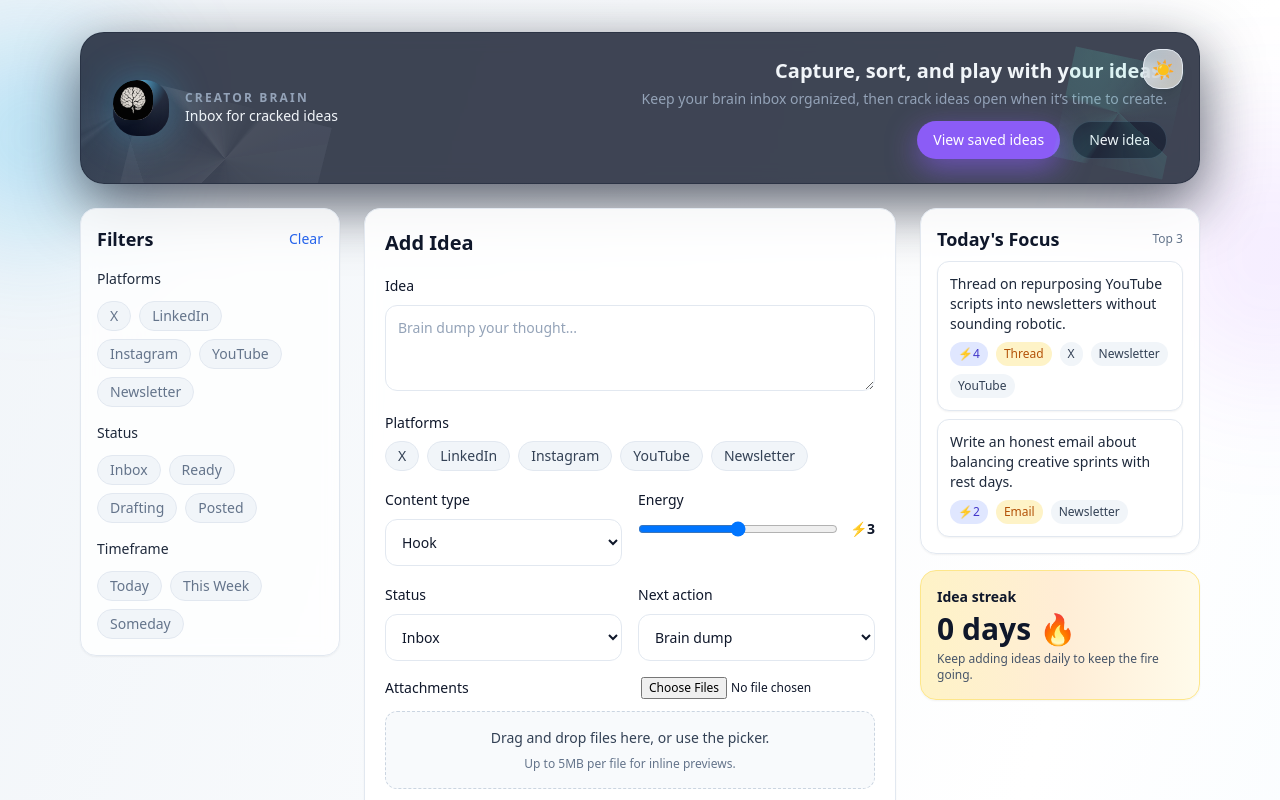
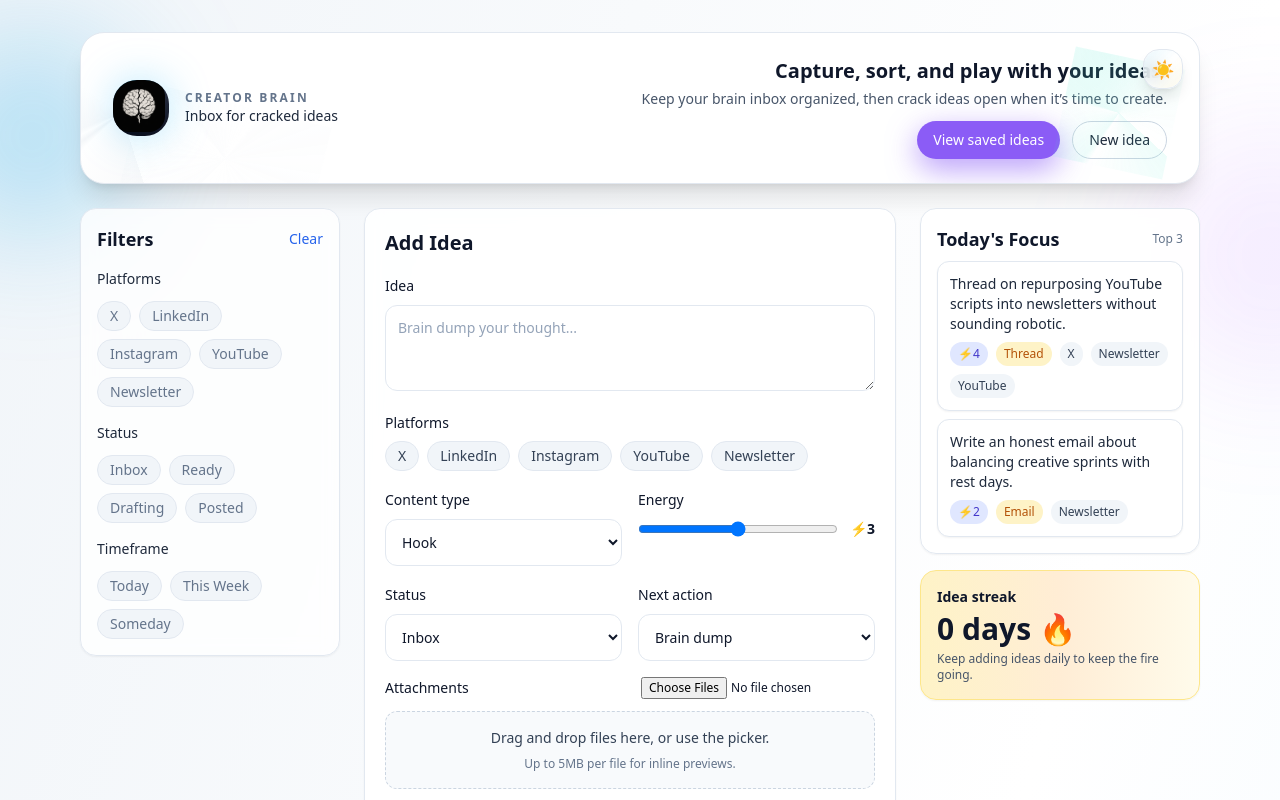
Before and after one commit to Solmidey/Creator_Brain_Box, a Next.js app: page / in a window 1280 px wide. Shown: the top 800 px of the page. Built offline with nearby package versions, Linux system fonts and the light colour scheme.

Commit message:
Update logo assets and hero theming

```diff
--- a/app/components/HeroHeader.tsx
+++ b/app/components/HeroHeader.tsx
@@ -1,14 +1,24 @@
+"use client";
+
 import Link from "next/link";
+import { useTheme } from "next-themes";
 
 import Logo from "./Logo";
 import { ThemeToggle } from "./ThemeToggle";
 
 export default function HeroHeader({ onOpenHelper }: { onOpenHelper: () => void }) {
+  const { theme } = useTheme();
+  const logoMode: "light" | "dark" = theme === "light" ? "light" : "dark";
+
   return (
-    <section className="relative overflow-hidden rounded-3xl border border-slate-800/60 bg-slate-900/80 px-6 py-5 text-slate-100 shadow-[0_20px_60px_rgba(15,23,42,0.7)] backdrop-blur sm:px-8 sm:py-6 dark:bg-slate-900/90">
+    <section
+      className="relative overflow-hidden rounded-3xl border bg-white text-slate-900 shadow-xl
+             border-slate-200
+             dark:bg-slate-900 dark:text-slate-50 dark:border-slate-800/70 px-6 py-5 sm:px-8 sm:py-6"
+    >
       <div className="pointer-events-none absolute -left-10 top-0 h-40 w-40 rotate-[-18deg] bg-[conic-gradient(from_180deg_at_50%_50%,rgba(148,163,184,0.12)_0,transparent_18%,rgba(148,163,184,0.18)_20%,transparent_22%,rgba(148,163,184,0.12)_24%,transparent_40%,transparent_100%)] opacity-50" />
       <div className="pointer-events-none absolute right-6 top-6 h-28 w-28 rotate-12 bg-[radial-gradient(circle_at_30%_0%,rgba(94,234,212,0.16),transparent_55%),conic-gradient(from_120deg_at_50%_50%,rgba(94,234,212,0.18),rgba(14,165,233,0)_22%,rgba(94,234,212,0.18)_24%,rgba(56,189,248,0)_42%,rgba(94,234,212,0.2)_44%,rgba(14,165,233,0)_100%)] opacity-60" />
-      <div className="pointer-events-none absolute -bottom-8 left-12 h-28 w-48 rotate-[14deg] bg-[linear-gradient(120deg,rgba(255,255,255,0.08),rgba(255,255,255,0)_32%),conic-gradient(from_210deg_at_50%_50%,rgba(226,232,240,0.12)_0,rgba(226,232,240,0)_26%,rgba(226,232,240,0.16)_28%,rgba(226,232,240,0)_48%,rgba(226,232,240,0.12)_50%,rgba(226,232,240,0)_100%)] opacity-60" />
+      <div className="pointer-events-none absolute -bottom-8 left-12 h-28 w-48 rotate-[14deg] bg-[linear-gradient(120deg,rgba(195,255,255,0.08),rgba(255,255,255,0)_32%),conic-gradient(from_210deg_at_50%_50%,rgba(226,232,240,0.12)_0,rgba(226,232,240,0)_26%,rgba(226,232,240,0.16)_28%,rgba(226,232,240,0)_48%,rgba(226,232,240,0.12)_50%,rgba(226,232,240,0)_100%)] opacity-60" />
 
       <div className="absolute right-4 top-4">
         <ThemeToggle />
@@ -18,18 +28,18 @@ export default function HeroHeader({ onOpenHelper }: { onOpenHelper: () => void
         <div className="relative flex items-center gap-3 sm:gap-4">
           <div className="relative h-12 w-12 overflow-hidden rounded-3xl bg-[radial-gradient(circle_at_30%_0%,#38bdf8_0,#0f172a_55%,#020617_100%)] shadow-[0_0_40px_rgba(56,189,248,0.35)] sm:h-14 sm:w-14">
             <div className="pointer-events-none absolute inset-0 opacity-35 mix-blend-screen bg-[radial-gradient(circle_at_20%_20%,rgba(248,250,252,0.3),transparent_55%),conic-gradient(from_210deg_at_50%_50%,rgba(15,23,42,0)_0,rgba(15,23,42,0)_30%,rgba(248,250,252,0.4)_32%,rgba(15,23,42,0)_34%,rgba(248,250,252,0.4)_36%,rgba(15,23,42,0)_38%,rgba(248,250,252,0.4)_40%,rgba(15,23,42,0)_100%)]" />
-            <Logo mode="dark" size={40} className="absolute inset-0 m-auto" />
+            <Logo mode={logoMode} size={52} className="absolute inset-0 m-auto shadow-lg" />
           </div>
           <div className="flex flex-col">
-            <span className="text-xs font-semibold uppercase tracking-[0.18em] text-slate-400">Creator Brain</span>
-            <span className="text-sm font-medium text-slate-100">Inbox for cracked ideas</span>
+            <span className="text-xs font-semibold uppercase tracking-[0.18em] text-slate-500 dark:text-slate-400">Creator Brain</span>
+            <span className="text-sm font-medium text-slate-800 dark:text-slate-100">Inbox for cracked ideas</span>
           </div>
         </div>
 
         <div className="flex flex-col gap-4 sm:items-end sm:gap-3">
           <div className="space-y-1 sm:text-right">
-            <h1 className="text-lg font-semibold text-slate-100 sm:text-xl">Capture, sort, and play with your ideas.</h1>
-            <p className="text-sm text-slate-400">Keep your brain inbox organized, then crack ideas open when it’s time to create.</p>
+            <h1 className="text-lg font-semibold text-slate-900 dark:text-slate-100 sm:text-xl">Capture, sort, and play with your ideas.</h1>
+            <p className="text-sm text-slate-600 dark:text-slate-400">Keep your brain inbox organized, then crack ideas open when it’s time to create.</p>
           </div>
 
           <div className="mt-1 flex flex-wrap gap-3 sm:mt-0 sm:justify-end">
@@ -42,7 +52,7 @@ export default function HeroHeader({ onOpenHelper }: { onOpenHelper: () => void
             <button
               type="button"
               onClick={onOpenHelper}
-              className="inline-flex items-center justify-center rounded-full border border-slate-600/70 bg-slate-900/60 px-4 py-2 text-sm font-medium text-slate-100 transition-transform hover:-translate-y-[1px] hover:border-slate-400 hover:bg-slate-800/80 active:translate-y-0"
+              className="inline-flex items-center justify-center rounded-full border border-slate-300 bg-white/80 px-4 py-2 text-sm font-medium text-slate-800 transition-transform hover:-translate-y-[1px] hover:border-slate-400 hover:bg-white active:translate-y-0 dark:border-slate-600/70 dark:bg-slate-900/60 dark:text-slate-100 dark:hover:bg-slate-800/80"
             >
               New idea
             </button>
--- a/app/components/Logo.tsx
+++ b/app/components/Logo.tsx
@@ -1,31 +1,34 @@
+"use client";
+
 import Image from "next/image";
-import type { FC } from "react";
 
 export type LogoProps = {
   mode?: "light" | "dark";
-  size?: number; // px, default 32
-  className?: string; // extra Tailwind classes
+  size?: number;
+  className?: string;
 };
 
-const Logo: FC<LogoProps> = ({ mode = "dark", className = "", size = 32 }) => {
-  const src = mode === "light" ? "/creator-brain-logo-light.png" : "/creator-brain-logo-dark.png";
+export function Logo({ mode = "dark", size = 40, className = "" }: LogoProps) {
+  const src =
+    mode === "light"
+      ? "/creator-brain-logo-light.png"
+      : "/creator-brain-logo-dark.png";
 
   return (
     <div
-      className={`relative inline-flex items-center justify-center overflow-hidden rounded-2xl bg-white/80 shadow-lg transition-transform duration-300 hover:rotate-[0.5deg] hover:scale-[1.03] dark:bg-slate-900/70 ${className}`.trim()}
+      className={`relative inline-flex items-center justify-center rounded-2xl overflow-hidden ${className}`}
       style={{ width: size, height: size }}
     >
-      <div className="pointer-events-none absolute inset-0 bg-gradient-to-br from-sky-400/20 via-transparent to-purple-500/10" />
       <Image
         src={src}
-        alt="Creator Brain logo"
+        alt="Creator Brain Inbox logo"
         width={size}
         height={size}
-        className="relative h-full w-full object-contain"
+        className="h-full w-full object-contain"
         priority
       />
     </div>
   );
-};
+}
 
 export default Logo;
```
